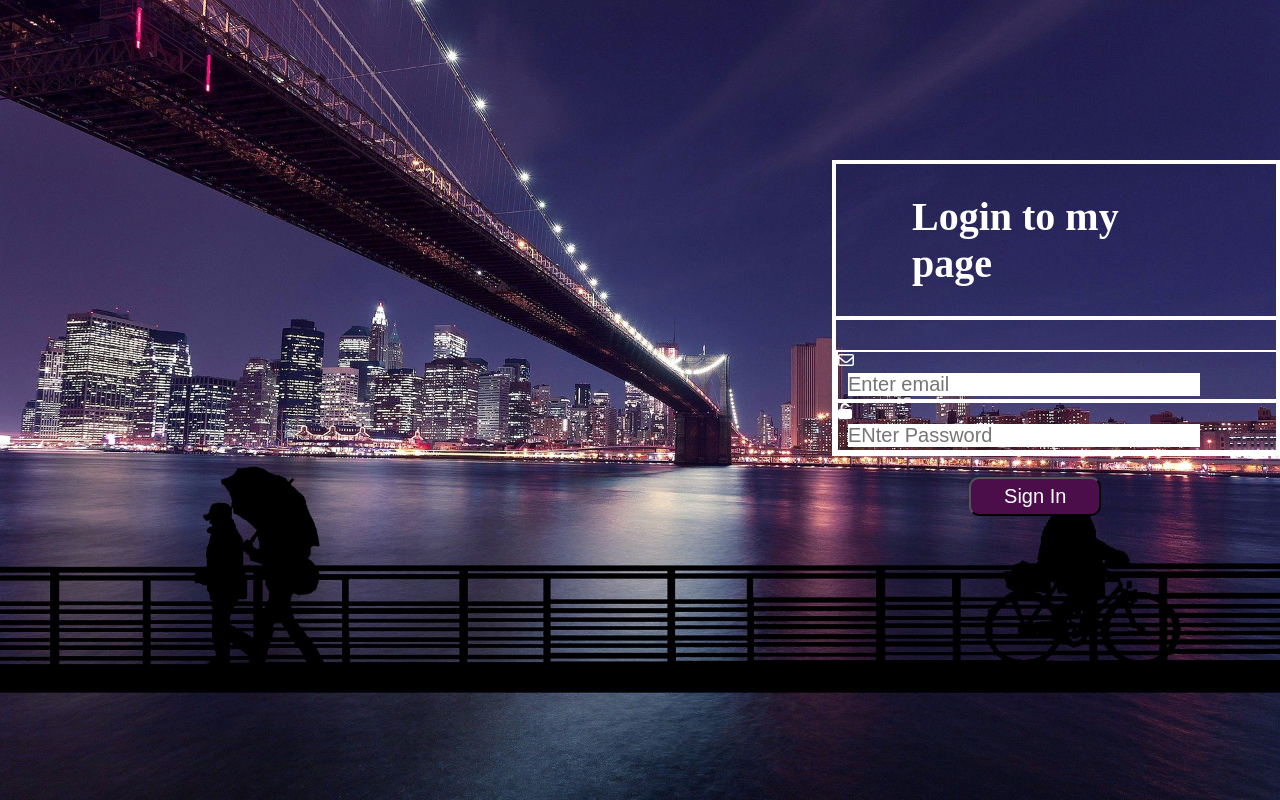
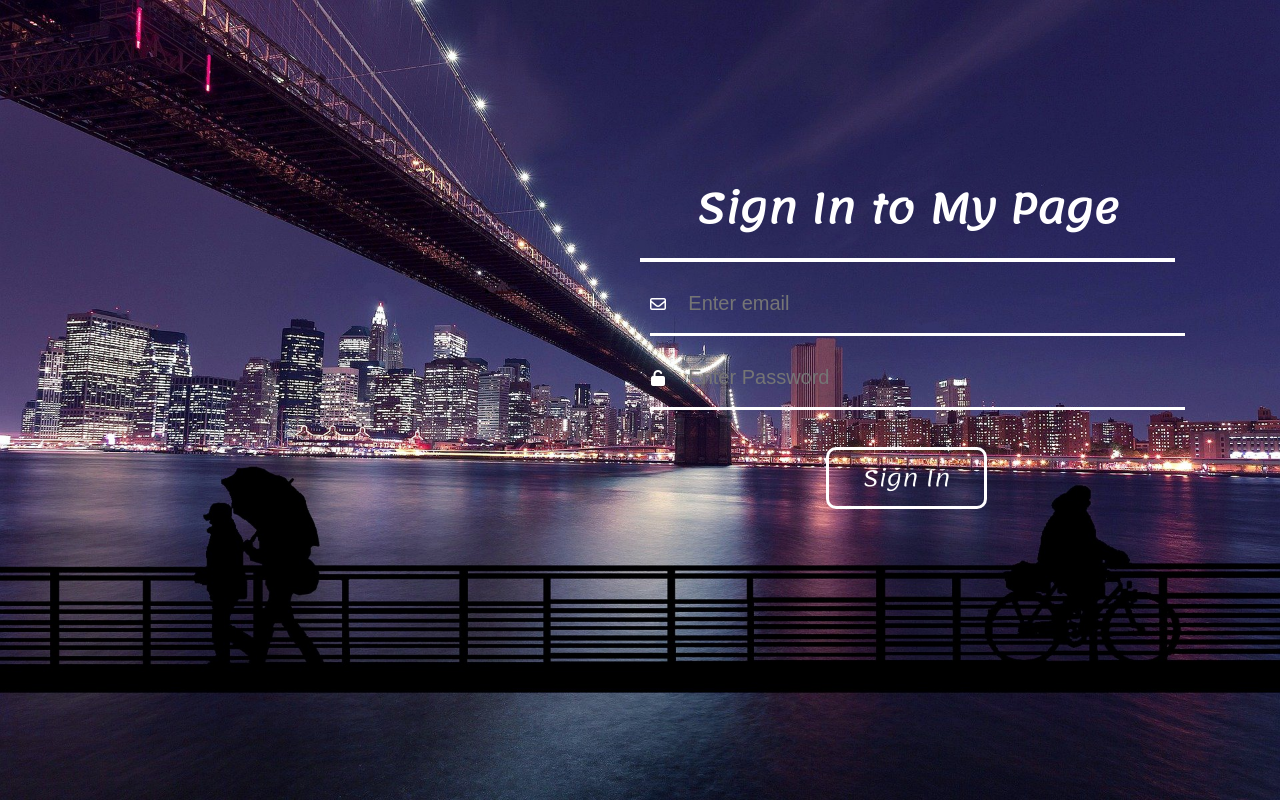
Before and after one commit to manishbagela/Transparent-Login-Page, a plain HTML site: page index.html in a window 1280 px wide. Drawn offline with Linux system fonts and the light colour scheme.

Commit message:
Made some few changes in the style of the page

```diff
--- a/index.html
+++ b/index.html
@@ -1,5 +1,6 @@
 <!doctype html>
 <html>
+
 <head>
   <script src="https://kit.fontawesome.com/930dc6961a.js" crossorigin="anonymous"></script>
   <link rel="stylesheet" href="style.css">
@@ -8,19 +9,19 @@
 
 <body>
   <div class="container">
-      <h1>Login to my page</h1>
+    <h1>Sign In to My Page</h1>
     <div class="box">
       <i class="fa fa-envelope-o"></i>
-        <input type="email" name="email" id="email"
-        placeholder="Enter email">
+      <input type="email" name="email" id="email" placeholder="Enter email">
     </div>
     <div class="box">
       <i class="fa fa-unlock"></i>
 
-        <input type="password" name="password" id="password" placeholder="ENter Password">
+      <input type="password" name="password" id="password" placeholder="Enter Password">
 
     </div>
     <button class="btn">Sign In</button>
   </div>
 </body>
+
 </html>
--- a/style.css
+++ b/style.css
@@ -1,3 +1,4 @@
+@import url('https://fonts.googleapis.com/css2?family=Lemonada:wght@300&display=swap');
 *{
   margin: 0;
   padding: 0;
@@ -6,47 +7,60 @@
 body{
   background: url("Images/background.jpg") ;
   background-size: cover;
-  /* opacity: 0.7; */
+  font-family: 'Lemonada', cursive;
 }
 .container{
-  border: 4px solid white;
   color: white;
   position: absolute;
   top: 20%;
-  left: 65%;
+  left: 50%;
 }
 .container h1{
   font-size: 40px;
   border-bottom: 4px solid white;
-  margin-bottom: 30px;
-  padding: 29px 76px;
+  margin-bottom: 5px;
+  padding: 9px 56px;
 }
 .box{
   width: 100%;
-  border: 2px solid white;
+  border-bottom: 3px solid white;
+  /* margin-top: 5px; */
+  padding: 13px 0px;
+  margin: 12px 10px;
 }
 .box i{
-  width: 25%;
+  width: 3%;
   /* float: left; */
-  align-items: center;
+  text-align: center;
+  margin-top: 3px;
 }
+
 .box input{
+  color: white;
+  background: none;
+  border-radius: 3px;
   width: 80%;
-  margin: 3px 10px;
   font-size: 20px;
   outline: none;
   border: none;
+  padding: 5px 17px;
 }
 .btn{
   margin: 25px 10px;
   cursor: pointer;
   outline: none;
   width: 30%;
-  font-size: 20px;
-  padding: 6px;
+  font-size: 22px;
+  padding: 6px 16px;
   border-radius: 10px;
-  background-color: rgb(75, 14, 75);
+  background: none;
   color: white;
+  border: 3px solid white;
   position: absolute;
-  left: 28%;
+  left: 33%;
+  font-family: 'Lemonada', cursive;
 }
+.btn:hover{
+  background-color: whitesmoke;
+  color: blueviolet;
+}
```
Lines whose indentation alone changed are shown as unchanged.
